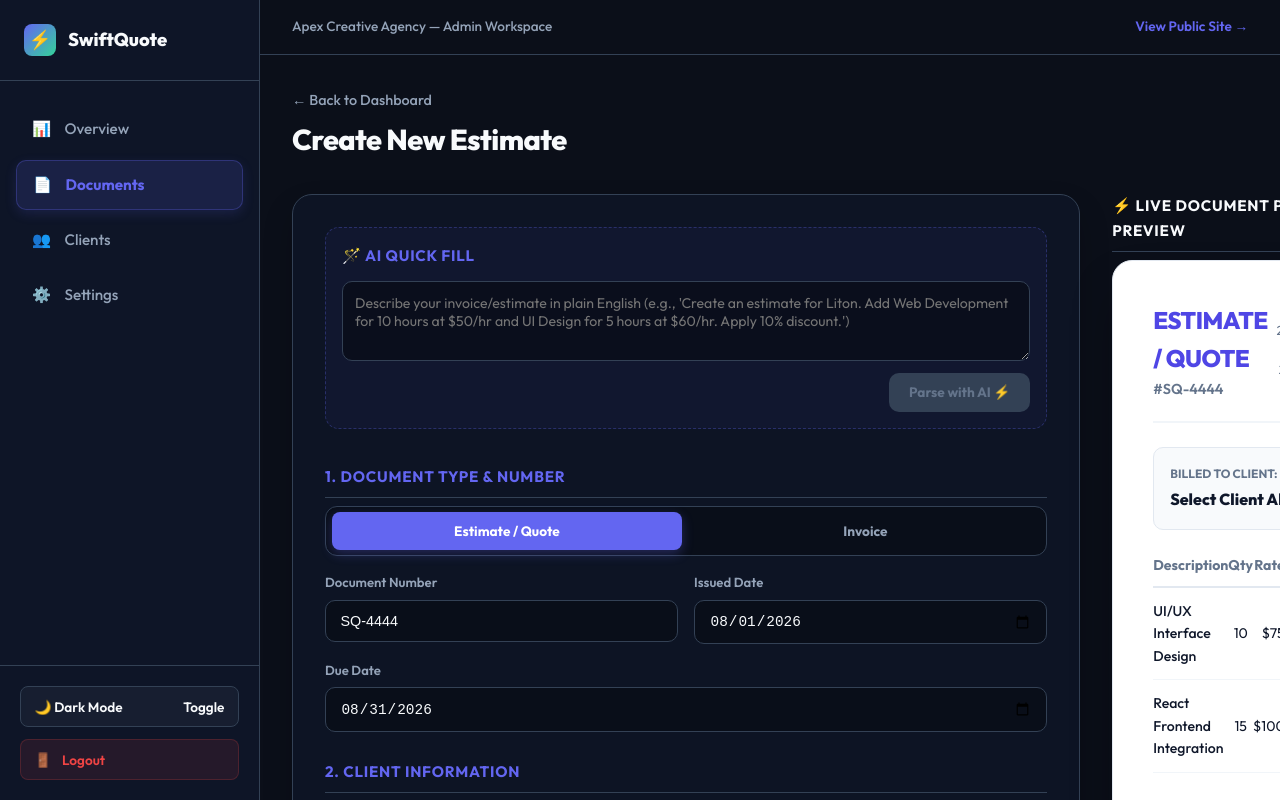
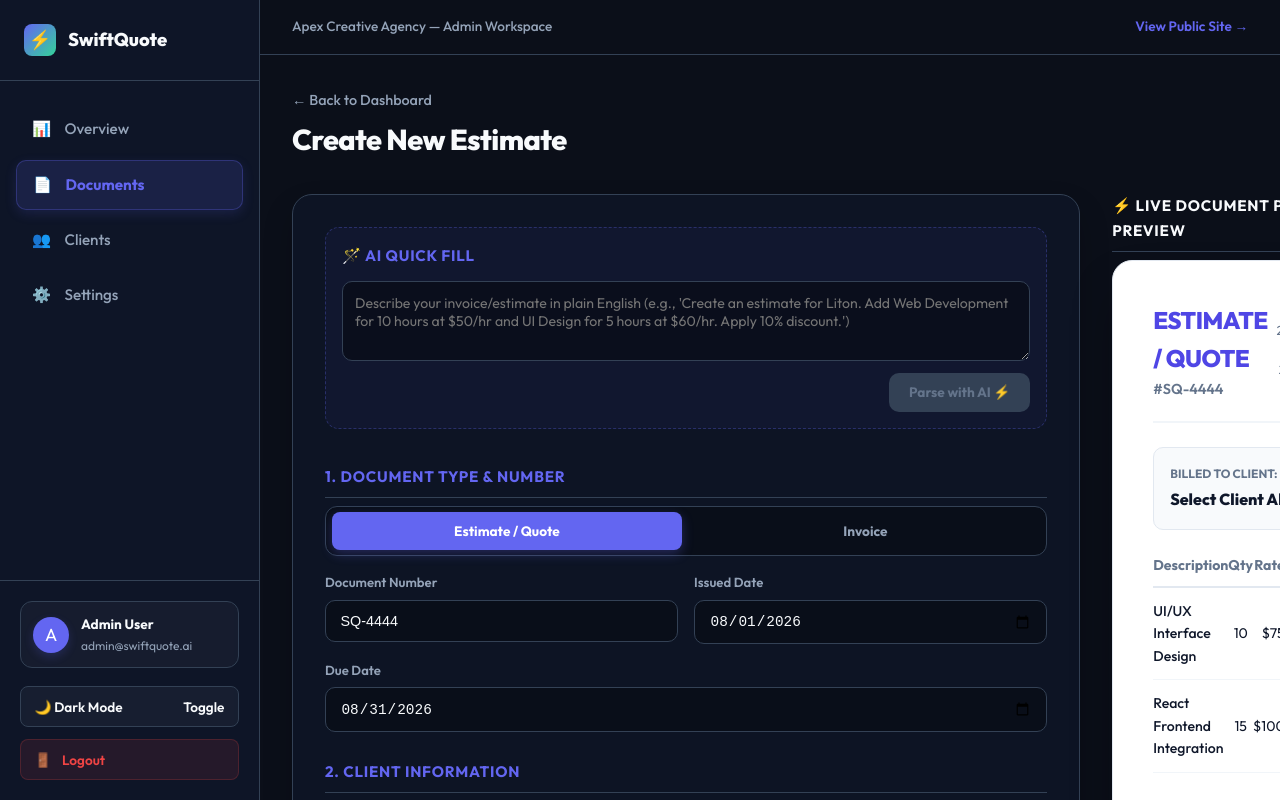
Before and after one commit to mardy-technology-ltd/SwiftQuota-AI, a Next.js app: page /dashboard/documents/new in a window 1280 px wide. Shown: the top 800 px of the page. Built offline with nearby package versions, Linux system fonts and the light colour scheme; no server answers; the database is empty.

Commit message:
feat: implement dynamic user profile fetching in dashboard layout

```diff
--- a/components/DashboardLayout.js
+++ b/components/DashboardLayout.js
@@ -8,12 +8,28 @@ import styles from "./DashboardLayout.module.css";
 export default function DashboardLayout({ children }) {
   const [theme, setTheme] = useState("dark");
   const [mobileOpen, setMobileOpen] = useState(false);
+  const [profile, setProfile] = useState(null);
   const pathname = usePathname();
   const router = useRouter();
 
   useEffect(() => {
     document.documentElement.setAttribute("data-theme", theme);
   }, [theme]);
+
+  useEffect(() => {
+    const fetchProfile = async () => {
+      try {
+        const res = await fetch("/api/auth/profile");
+        const json = await res.json();
+        if (json.success) {
+          setProfile(json.data);
+        }
+      } catch (err) {
+        console.error("Failed to fetch profile", err);
+      }
+    };
+    fetchProfile();
+  }, []);
 
   const toggleTheme = () => {
     setTheme((prev) => (prev === "dark" ? "light" : "dark"));
@@ -73,6 +89,16 @@ export default function DashboardLayout({ children }) {
         </nav>
 
         <div className={styles.sidebarFooter}>
+          <div className={styles.userProfile}>
+            <div className={styles.userAvatar}>
+              {(profile?.businessName || "A")[0].toUpperCase()}
+            </div>
+            <div className={styles.userInfo}>
+              <span className={styles.userName}>{profile?.businessName || "Admin User"}</span>
+              <span className={styles.userEmail}>{profile?.email || "admin@swiftquote.ai"}</span>
+            </div>
+          </div>
+
           <button onClick={toggleTheme} className={styles.themeBtn}>
             <span>{theme === "dark" ? "🌙 Dark Mode" : "☀️ Light Mode"}</span>
             <span>Toggle</span>
@@ -95,7 +121,7 @@ export default function DashboardLayout({ children }) {
             ☰
           </button>
           <div style={{ fontSize: "0.85rem", color: "var(--text-muted)", fontWeight: "500" }}>
-            Apex Creative Agency — Admin Workspace
+            {profile?.businessName || "Apex Creative Agency"} — Admin Workspace
           </div>
           <Link
             href="/"
--- a/components/DashboardLayout.module.css
+++ b/components/DashboardLayout.module.css
@@ -175,3 +175,51 @@
     display: block;
   }
 }
+
+/* User Profile Card in Sidebar */
+.userProfile {
+  display: flex;
+  align-items: center;
+  gap: 0.75rem;
+  padding: 0.75rem;
+  border-radius: 12px;
+  background: rgba(255, 255, 255, 0.03);
+  border: 1px solid var(--border);
+  margin-bottom: 0.4rem;
+}
+
+.userAvatar {
+  width: 36px;
+  height: 36px;
+  border-radius: 50%;
+  background: var(--primary);
+  display: flex;
+  align-items: center;
+  justify-content: center;
+  font-size: 1.1rem;
+  color: #ffffff;
+  box-shadow: 0 4px 10px rgba(99, 102, 241, 0.2);
+}
+
+.userInfo {
+  display: flex;
+  flex-direction: column;
+  min-width: 0;
+}
+
+.userName {
+  font-size: 0.85rem;
+  font-weight: 700;
+  color: var(--foreground);
+  overflow: hidden;
+  text-overflow: ellipsis;
+  white-space: nowrap;
+}
+
+.userEmail {
+  font-size: 0.75rem;
+  color: var(--text-muted);
+  overflow: hidden;
+  text-overflow: ellipsis;
+  white-space: nowrap;
+}
```
Also changed, not shown: app/api/auth/profile/route.js (added, +28 -0 lines).
